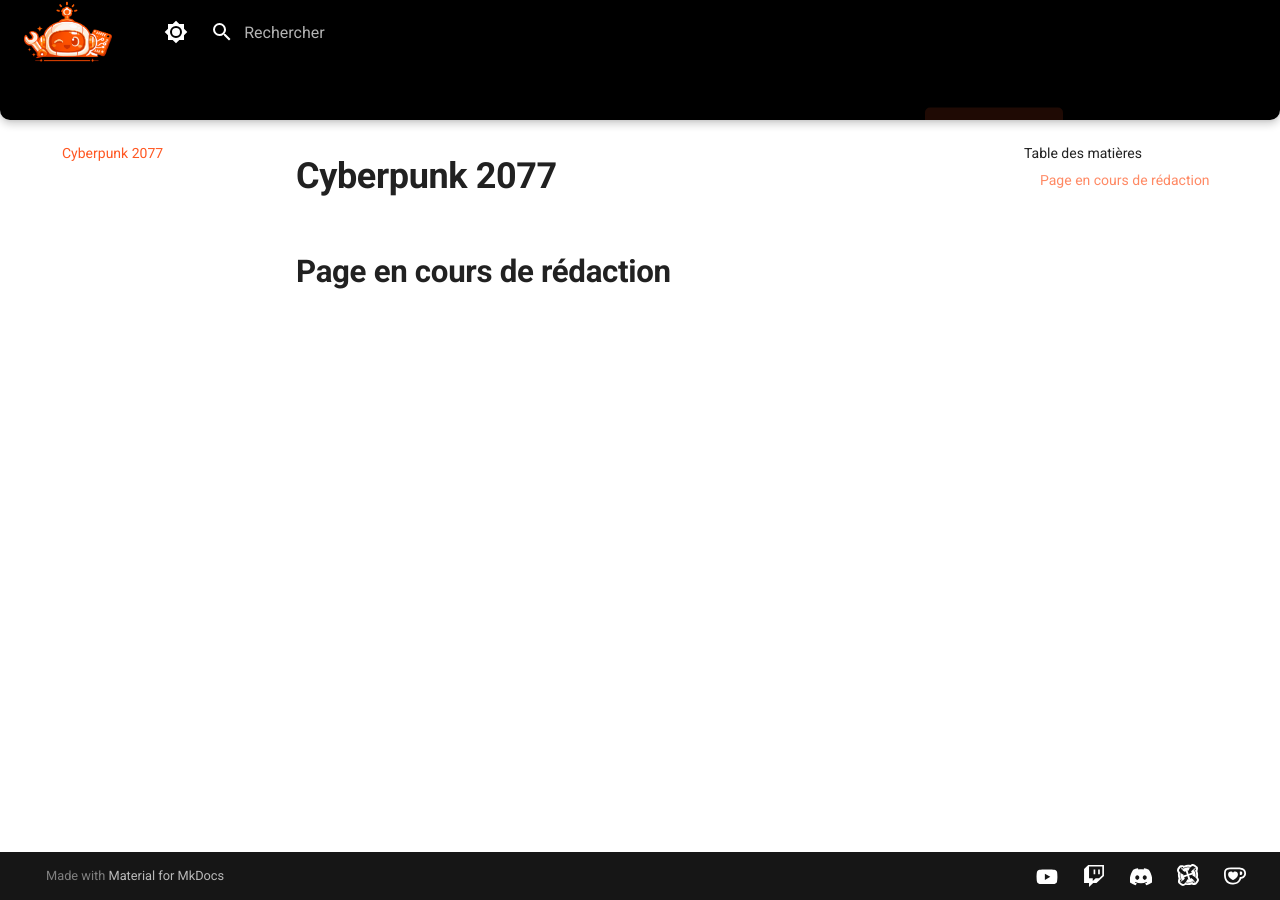
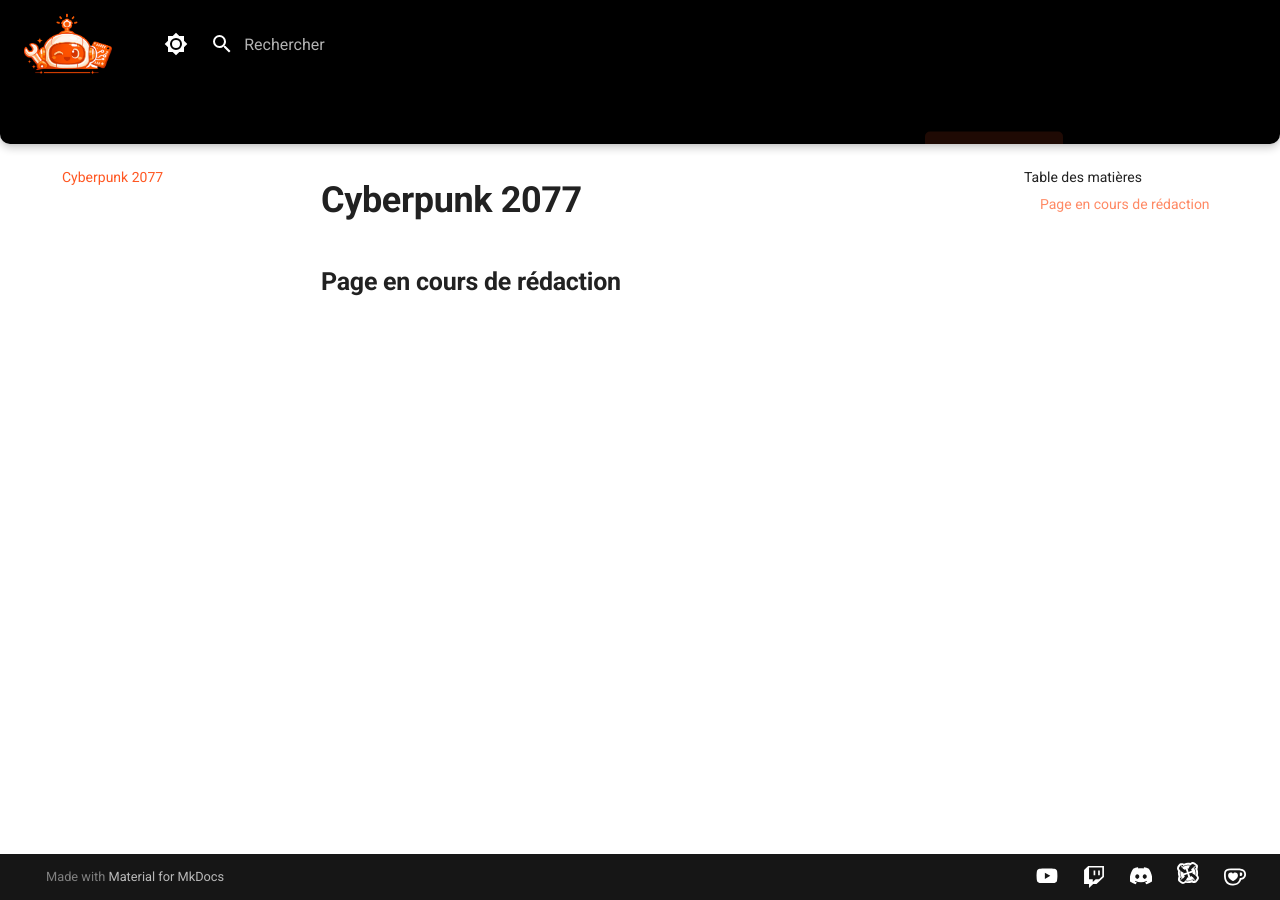
Before and after one commit to Lilevitchi/lilevitchi.github.io, an MkDocs documentation site: the page built from docs/cyberpunk/index.md, in a window 1280 px wide. Built offline with MkDocs 1.6.1 and Material for MkDocs 9.7.7, drawn with Linux system fonts in a browser that asks for light colours.

Commit message:
Update extra.css

```diff
--- a/docs/stylesheets/extra.css
+++ b/docs/stylesheets/extra.css
@@ -86,7 +86,7 @@
 
 /* Contenu interne du header */
 [data-md-color-scheme] .md-header__inner {
-  height: var(--header-height);
+  min-height: var(--header-height);
 }
 
 /* Largeur globale du contenu du header */
@@ -168,7 +168,7 @@
    ==============================*/
 
 /* --------------------------------------------------
-   3.1 STRUCTURE GLOBALE DU CONTENU
+   STRUCTURE GLOBALE DU CONTENU
    -------------------------------------------------- */
 
 [data-md-color-scheme] .md-main__inner,
@@ -178,14 +178,17 @@
 
 /* Conteneur principal */
 [data-md-color-scheme] .md-content__inner {
-  max-width: 1400px;
+  max-width: var(--content-max-width);
   margin-left: auto;
   margin-right: auto;
 
   padding-top: var(--space-lg);
   padding-bottom: var(--space-lg);
+  padding-left: var(--space-lg);
+  padding-right: var(--space-lg);
 }
 
+/* Page index : plus large visuellement */
 [data-md-color-scheme] body:has(.game-grid) .md-content__inner {
   max-width: 100%;
   padding-left: var(--space-sm);
@@ -193,19 +196,7 @@
 }
 
 /* --------------------------------------------------
-   3.2 TEXTE GLOBAL
-   -------------------------------------------------- */
-
-[data-md-color-scheme] .md-typeset {
-  font-size: clamp(
-    0.95rem,
-    0.25vw + 0.9rem,
-    var(--font-base-size)
-  );
-}
-
-/* --------------------------------------------------
-   3.3 TITRES
+   TITRES
    -------------------------------------------------- */
 
 [data-md-color-scheme] .md-typeset h1,
@@ -235,7 +226,7 @@
 }
 
 /* --------------------------------------------------
-   3.4 PARAGRAPHES
+   PARAGRAPHES
    -------------------------------------------------- */
 
 [data-md-color-scheme] .md-typeset p {
@@ -246,7 +237,7 @@
 }
 
 /* --------------------------------------------------
-   3.5 LIENS
+   LIENS
    -------------------------------------------------- */
 
 [data-md-color-scheme] .md-typeset a {
@@ -268,7 +259,7 @@
 }
 
 /* --------------------------------------------------
-   3.6 NAVIGATION SECONDAIRE (SIDEBAR DROITE)
+   NAVIGATION SECONDAIRE (SIDEBAR DROITE)
    -------------------------------------------------- */
 
 [data-md-color-scheme] .md-nav--secondary .md-nav__title {
@@ -289,7 +280,7 @@
 }
 
 /* --------------------------------------------------
-   3.7 ICÔNES ORANGES DANS LES TITRES
+   ICÔNES ORANGES DANS LES TITRES
    -------------------------------------------------- */
 
 [data-md-color-scheme] .md-typeset h1 .twemoji svg,
@@ -299,7 +290,7 @@
 }
 
 /* --------------------------------------------------
-   3.8 SUPPRESSION DES ANCRES AUTOMATIQUES
+   SUPPRESSION DES ANCRES AUTOMATIQUES
    -------------------------------------------------- */
 
 [data-md-color-scheme] .headerlink {
@@ -364,6 +355,10 @@
     overflow: visible !important;
     padding-left: 25px !important;
     padding-right: 0 !important;
+}
+
+[data-md-color-scheme] body:has(.game-grid) .game-grid {
+  grid-template-columns: repeat(5, minmax(200px, 1fr));
 }
 
 /* @media screen and (max-width: 45em) {
```
